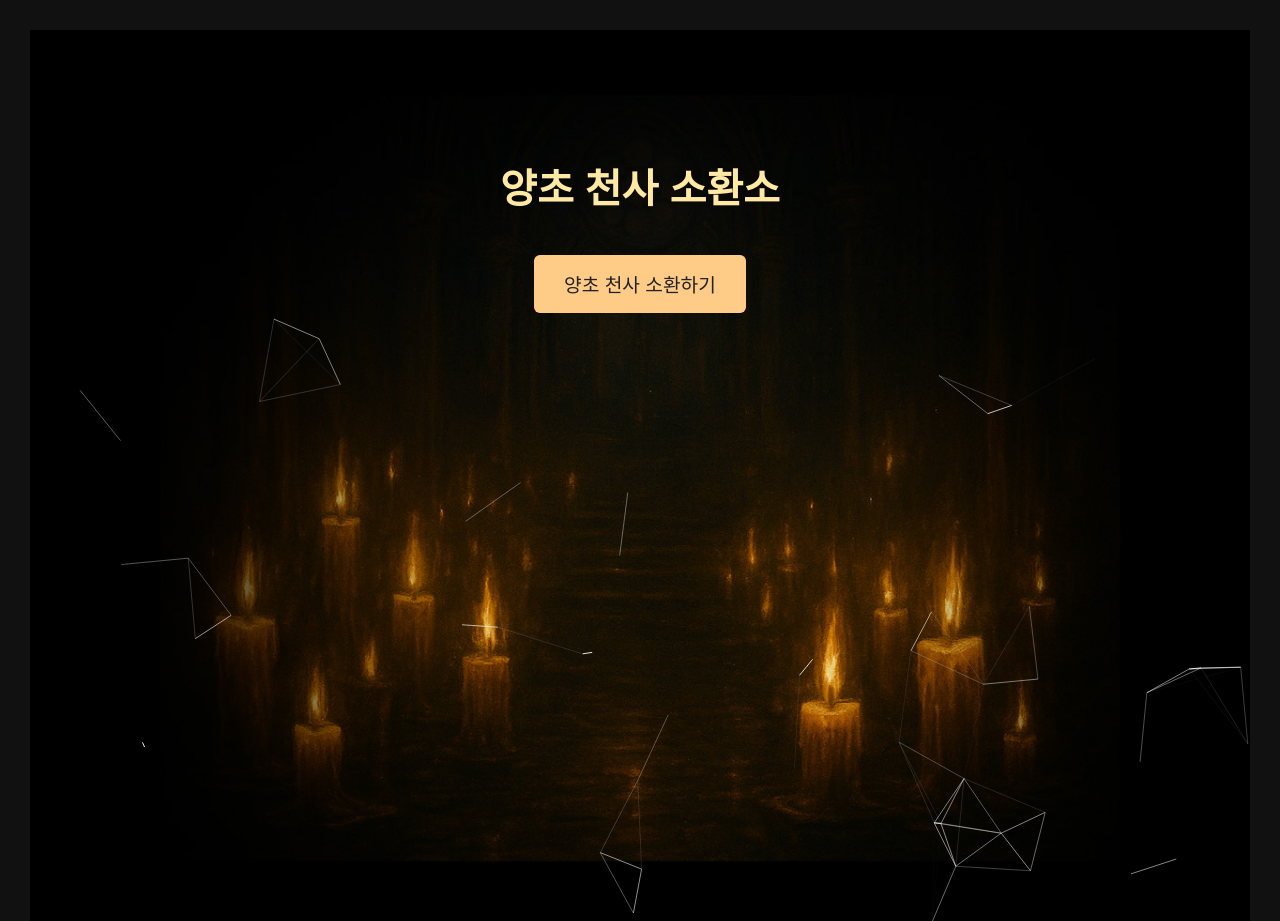
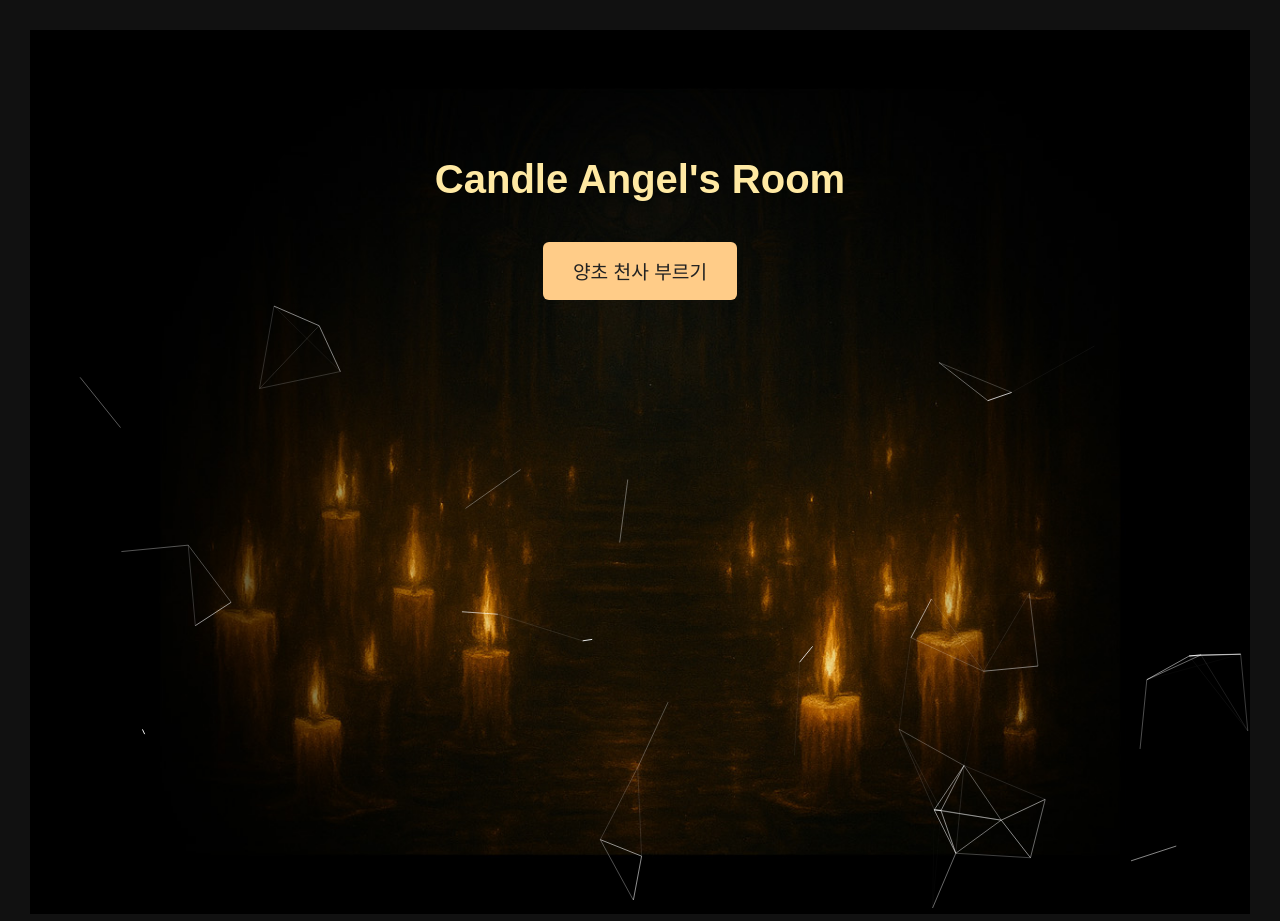
Before and after one commit to yeonyeonseo/candle_angel, a website: page index.html in a window 1280 px wide. Shown: the top 921 px of the page. Drawn offline with nearby package versions, Linux system fonts and the light colour scheme.

Commit message:
Update index.html

```diff
--- a/index.html
+++ b/index.html
@@ -9,8 +9,8 @@
 <body>
   <!-- 첫 화면 -->
   <div id="welcome-section">
-    <h1>양초 천사 소환소</h1>
-    <button onclick="summonAngel()">양초 천사 소환하기</button>
+    <h1 id="summon-title">Candle Angel's Room</h1>
+    <button onclick="summonAngel()">양초 천사 부르기</button>
     <div id="particles-js"></div>
   </div>
 
```
